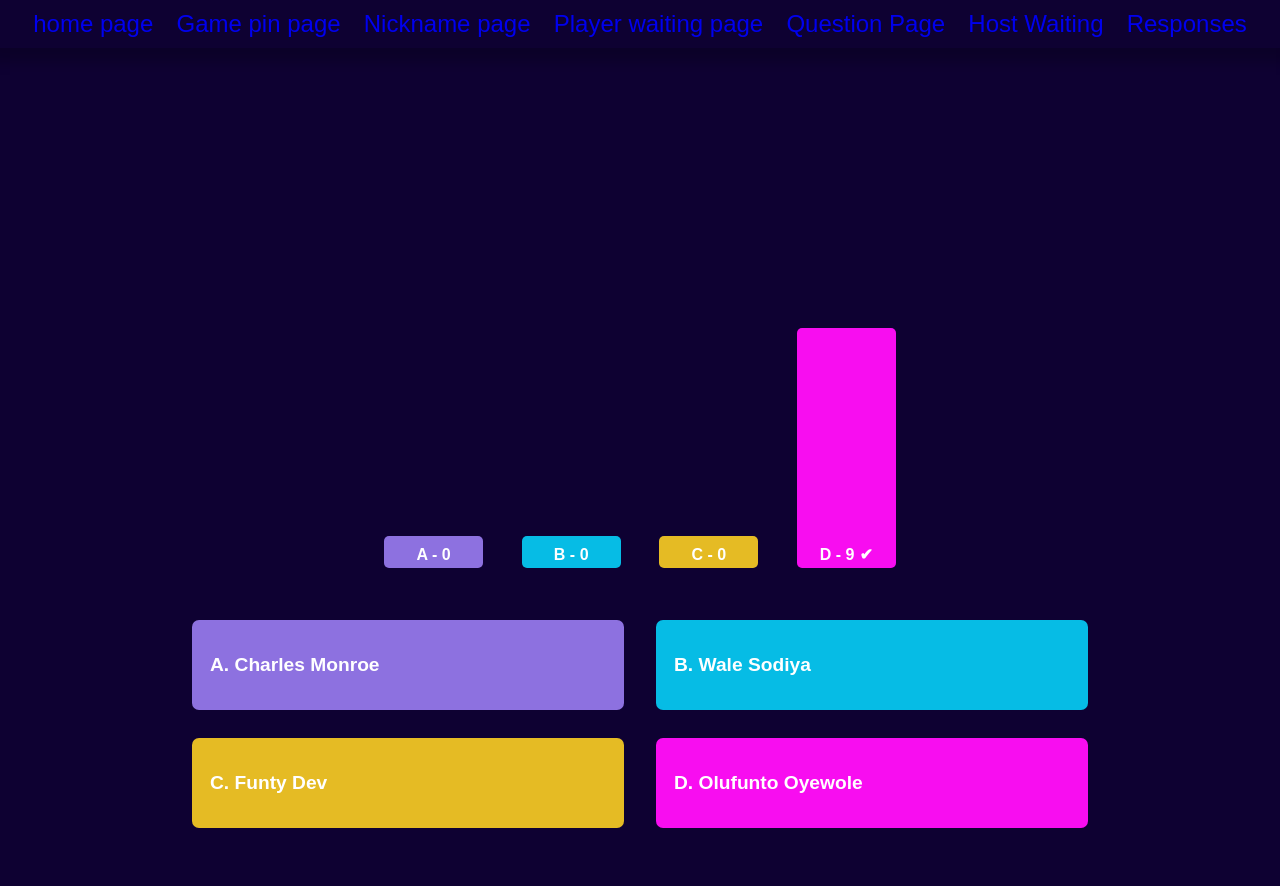
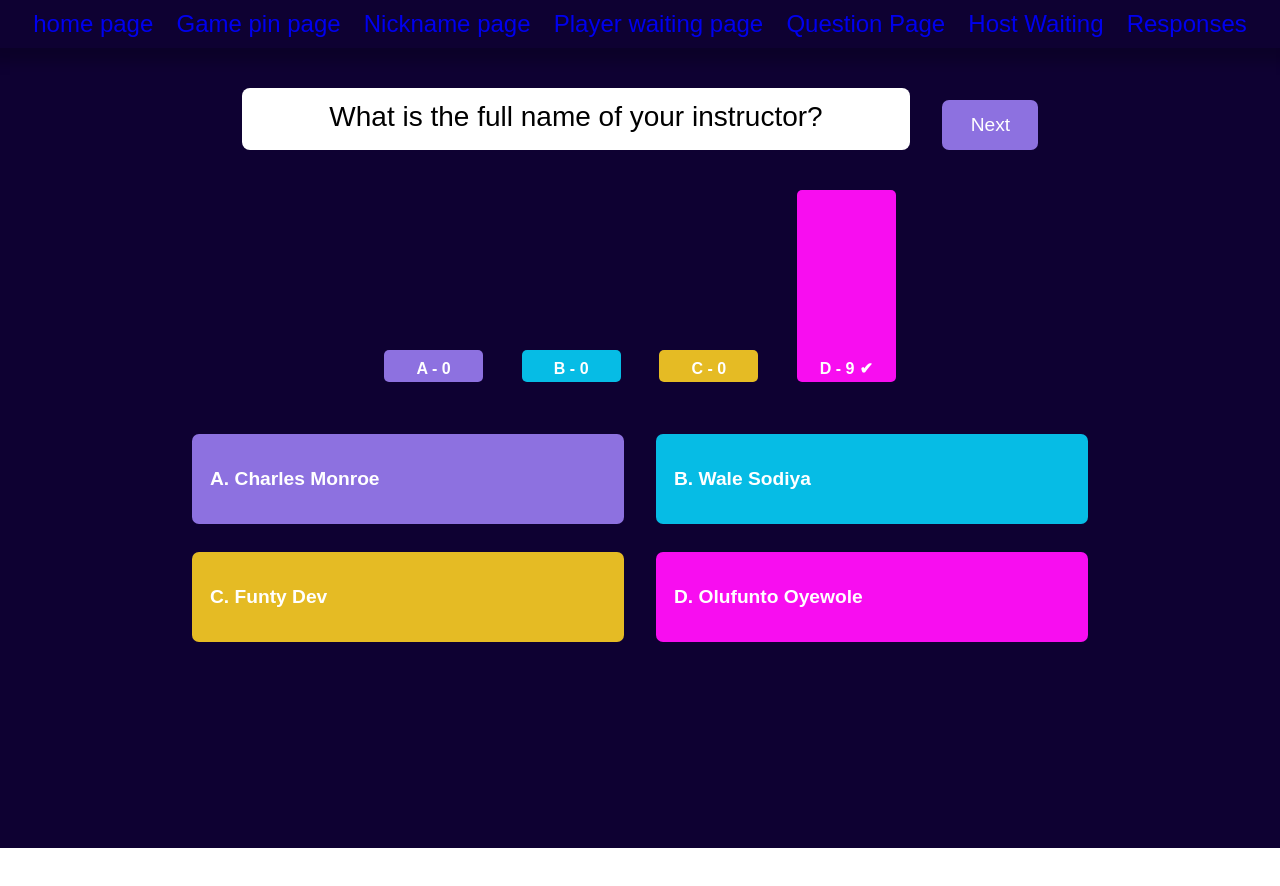
Before and after one commit to mr-funtor/class-kahoot, a React (Vite) app: page /responses in a window 1280 px wide. After the commit the page ends 848 px from the top, so only its background shows below. Built offline with nearby package versions, Linux system fonts and the light colour scheme; a web font is replaced by a local one.

Commit message:
question box added with some styling changes

```diff
--- a/src/pages/hostSide/responseTracker/BarChart.jsx
+++ b/src/pages/hostSide/responseTracker/BarChart.jsx
@@ -10,7 +10,7 @@ const BarChart = ({ data }) => {
           key={index}
           className={style.bar}
           style={{
-            height: `${(item.point / maxDataValue) * 50}%`,
+            height: `${(item.point / maxDataValue) * 100}%`,
             backgroundColor: item.color,
           }}
         >
--- a/src/pages/hostSide/responseTracker/ResponseTrackerPage.jsx
+++ b/src/pages/hostSide/responseTracker/ResponseTrackerPage.jsx
@@ -23,6 +23,12 @@ const ResponseTrackerPage = () => {
   }
   return (
     <div className={style.pageBody}>
+      <div className={style.questions}>
+        <p className={style.questionBox}>
+          What is the full name of your instructor?
+        </p>
+        <CustomButton buttonText={"Next"} containerStyle={style.next} />
+      </div>
       <BarChart data={data} />
       <div className={style.optionDiv}>{options.map(optionMap)}</div>
     </div>
--- a/src/pages/hostSide/responseTracker/responseTracker.module.css
+++ b/src/pages/hostSide/responseTracker/responseTracker.module.css
@@ -1,5 +1,6 @@
 .pageBody {
   height: 100vh;
+  padding: 2rem;
 }
 
 .optionDiv {
@@ -11,7 +12,6 @@
   row-gap: 0.5rem;
   margin: auto;
   margin-top: -0.5rem;
-  /* border: 10px solid red; */
 }
 
 .default {
@@ -153,7 +153,7 @@
   display: flex;
   align-items: flex-end;
   width: 40vmax;
-  height: 30rem;
+  height: 12rem;
   margin: 40px auto;
   gap: 3vmax;
 }
@@ -182,3 +182,30 @@
 .checkmark {
   margin-left: 5px;
 }
+
+.questions {
+  display: flex;
+  place-content: center;
+  gap: 2rem;
+}
+
+.questionBox {
+  background-color: white;
+  color: black;
+  text-align: center;
+  width: 55%;
+  padding: 0.8rem;
+  margin-top: 0.5rem;
+  border-radius: 0.5rem;
+}
+
+.next {
+  width: 6rem;
+  font-size: 1.2rem;
+  font-family: inherit;
+  background-color: hsla(255, 64%, 66%, 1);
+}
+
+.next:hover {
+  animation: glowing-purple 1300ms infinite;
+}
```
